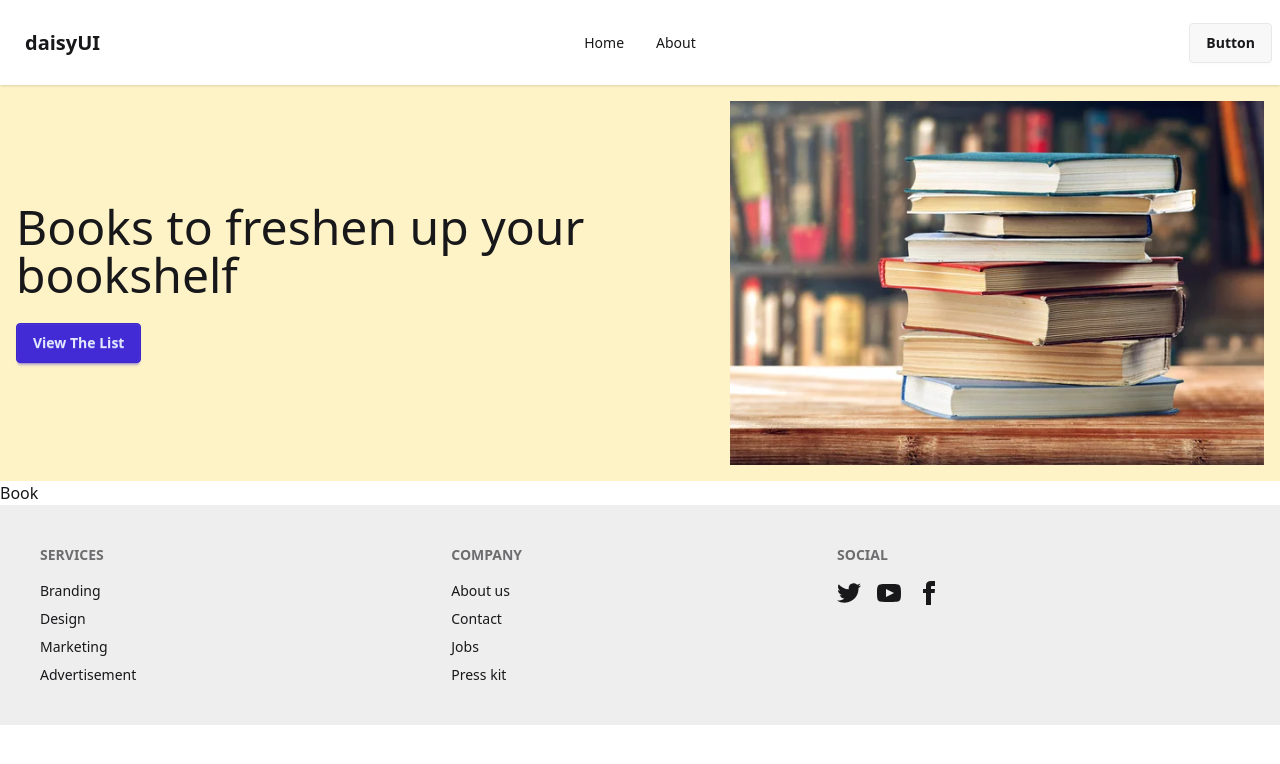
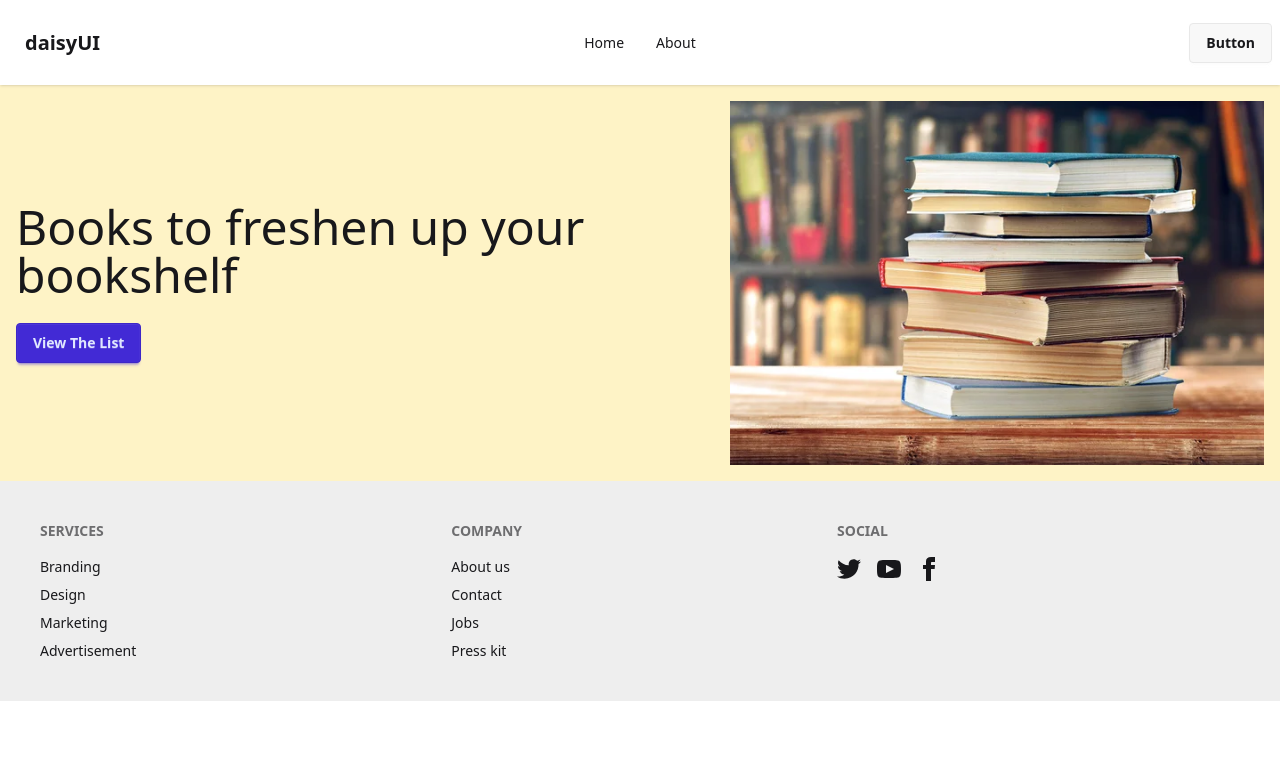
Before and after one commit to Ashahab007/boipoka-with-react-react-router, a React (Vite) app: page / in a window 1280 px wide. Shown: the top 764 px of the page. Built offline with nearby package versions, Linux system fonts and the light colour scheme.

Commit message:
pass the data to Book component

```diff
--- a/src/Routes/Routes.jsx
+++ b/src/Routes/Routes.jsx
@@ -17,6 +17,8 @@ export const router = createBrowserRouter([
       {
         index: true,
         path: "/",
+        // 6.1 fetching the data using loader. As i want to show the data in Home page so go to the Home component
+        loader: () => fetch("/public/booksData.json"),
         Component: Home,
       },
     ],
--- a/src/components/Home/Home.jsx
+++ b/src/components/Home/Home.jsx
@@ -1,14 +1,23 @@
 import React from "react";
 import Banner from "../Banner/Banner";
 import Books from "../../pages/Books/Books";
+import { useLoaderData } from "react-router";
+import Book from "../../pages/Book/Book";
 
 const Home = () => {
+  // 6.2 get the data using useLoaderData
+  const data = useLoaderData();
+  console.log(data);
+
   return (
     // 4.3 apply the banner component in Home component as we want to show the banner as default
     <div>
       <Banner></Banner>
       {/* 5.2 apply the Books component in Home component */}
-      <Books></Books>
+      {/* 6.2  */}
+      {data.map((singleBook) => (
+        <Book singleBook={singleBook}></Book>
+      ))}
     </div>
   );
 };
--- /dev/null
+++ b/src/pages/Book/Book.jsx
@@ -0,0 +1,10 @@
+import React from "react";
+
+// 6.3
+const Book = ({ singleBook }) => {
+  console.log(singleBook);
+
+  return <div></div>;
+};
+
+export default Book;
--- a/src/pages/Books/Books.jsx
+++ b/src/pages/Books/Books.jsx
@@ -1,17 +1,20 @@
-import React, { useEffect, useState } from "react";
+import React, { Suspense, useEffect, useState } from "react";
 
 const Books = () => {
-  // 5.1 fetch the book data using useEffect
-  const [allBooks, setAllBooks] = useState([]);
+  // 5.1 fetch the book data using useEffect but commented because we will use loader
+
+  /*  const [allBooks, setAllBooks] = useState([]);
   useEffect(() => {
     fetch("booksData.json")
       .then((res) => res.json())
       .then((data) => setAllBooks(data));
     console.log(allBooks);
-  }, [allBooks]);
+  }, [allBooks]); */
   return (
     <div>
-      <h3>Book</h3>
+      <Suspense fallback={<span>Loading . . . . .</span>}>
+        <h3>Book</h3>
+      </Suspense>
     </div>
   );
 };
--- a/src/pages/Root/Root.jsx
+++ b/src/pages/Root/Root.jsx
@@ -1,4 +1,4 @@
-import React from "react";
+import React, { Suspense } from "react";
 import NavBar from "../../components/Header/NavBar";
 import { Outlet } from "react-router";
 import Footer from "../../components/Footer/Footer";
@@ -8,7 +8,9 @@ const Root = () => {
   return (
     <div>
       <NavBar></NavBar>
+
       <Outlet></Outlet>
+
       <Footer></Footer>
     </div>
   );
```
